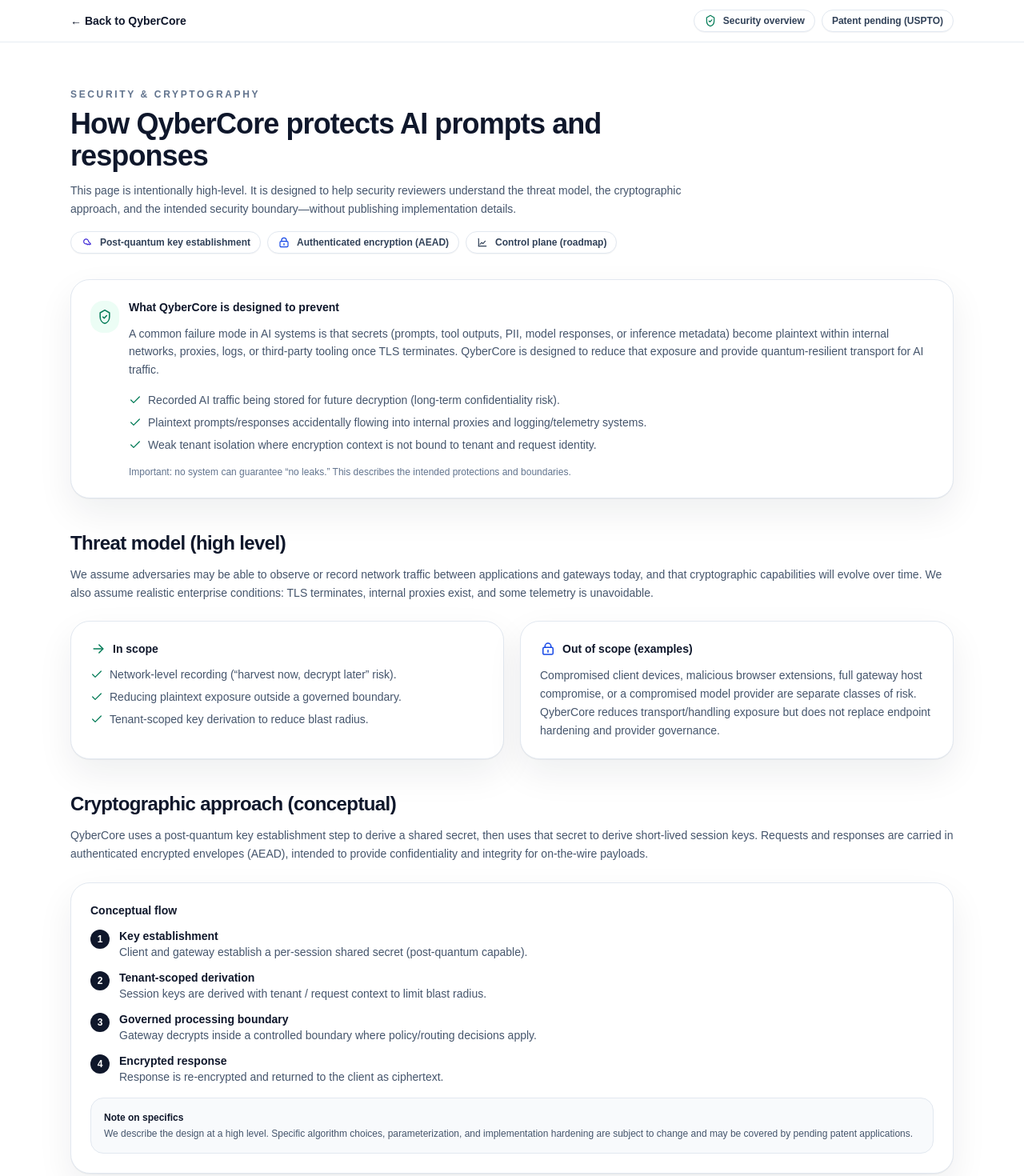
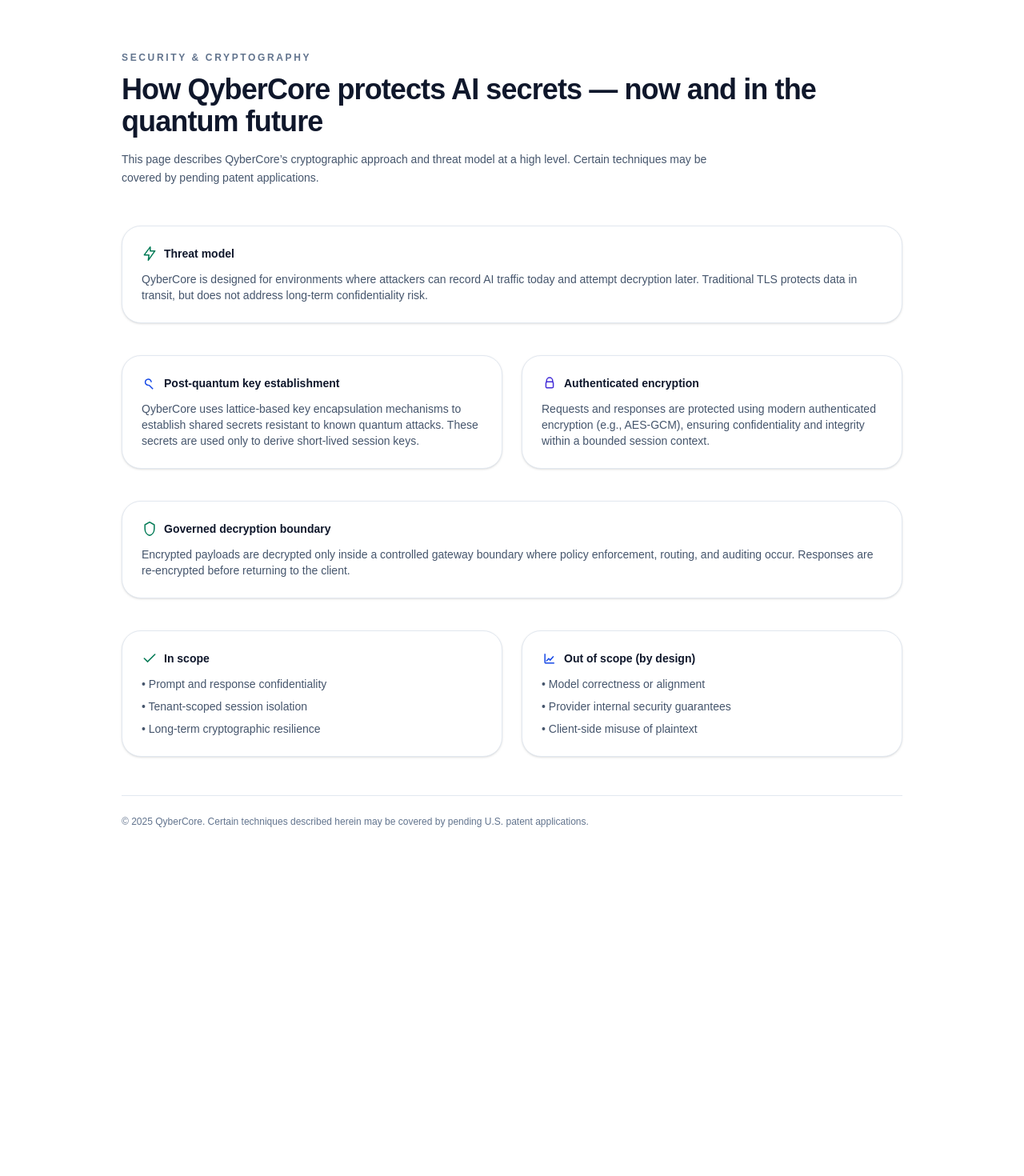
Before and after one commit to karthik1289/qybercore-site, a Next.js app: page /security-cryptography in a window 1280 px wide. Shown: the top 1470 px of the page at 80% size. After the commit the page ends 1099 px from the top, so only its background shows below. Built offline with nearby package versions, Linux system fonts and the light colour scheme.

Commit message:
Updated site

```diff
--- a/app/security-cryptography/page.tsx
+++ b/app/security-cryptography/page.tsx
@@ -1,372 +1,252 @@
+"use client";
+
 import React from "react";
+
+/* ---------- utilities ---------- */
 
 function cn(...classes: Array<string | false | null | undefined>) {
   return classes.filter(Boolean).join(" ");
 }
 
-function Card({ className, children }: { className?: string; children: React.ReactNode }) {
-  return (
-    <div
-      className={cn(
-        "rounded-3xl border border-slate-200 bg-white",
-        "shadow-[0_1px_0_rgba(15,23,42,0.05),0_18px_45px_rgba(15,23,42,0.07)]",
-        className
-      )}
-    >
-      {children}
-    </div>
-  );
-}
-
-function Pill({ children }: { children: React.ReactNode }) {
-  return (
-    <span className="inline-flex items-center gap-2 rounded-full border border-slate-200 bg-white px-3 py-1 text-[12px] font-semibold text-slate-700 shadow-[0_1px_0_rgba(15,23,42,0.04)]">
-      {children}
-    </span>
-  );
-}
+/* ---------- icon system (MATCHES app/page.tsx) ---------- */
 
 function Icon({
   name,
   className,
 }: {
-  name: "shield" | "lock" | "key" | "graph" | "arrow" | "check";
+  name:
+    | "shield"
+    | "lock"
+    | "graph"
+    | "key"
+    | "check"
+    | "arrow"
+    | "bolt";
   className?: string;
 }) {
   const common = cn("inline-block", className);
+
   switch (name) {
     case "shield":
       return (
-        <svg className={common} viewBox="0 0 24 24" fill="none" aria-hidden="true">
+        <svg className={common} viewBox="0 0 24 24" fill="none">
           <path
             d="M12 2l7 4v6c0 5-3 9-7 10-4-1-7-5-7-10V6l7-4z"
             stroke="currentColor"
             strokeWidth="1.8"
             strokeLinejoin="round"
           />
-          <path
-            d="M9.2 12.2l1.9 1.9 3.7-3.9"
-            stroke="currentColor"
-            strokeWidth="1.8"
-            strokeLinecap="round"
-            strokeLinejoin="round"
-          />
         </svg>
       );
     case "lock":
       return (
-        <svg className={common} viewBox="0 0 24 24" fill="none" aria-hidden="true">
+        <svg className={common} viewBox="0 0 24 24" fill="none">
           <path
             d="M7.5 10V8.2A4.5 4.5 0 0 1 12 3.7a4.5 4.5 0 0 1 4.5 4.5V10"
             stroke="currentColor"
             strokeWidth="1.8"
             strokeLinecap="round"
           />
-          <path
-            d="M6.5 10h11a2 2 0 0 1 2 2v6.5a2 2 0 0 1-2 2h-11a2 2 0 0 1-2-2V12a2 2 0 0 1 2-2z"
+          <rect
+            x="6.5"
+            y="10"
+            width="11"
+            height="9"
+            rx="2"
             stroke="currentColor"
             strokeWidth="1.8"
-            strokeLinejoin="round"
-          />
-          <path d="M12 14.2v3" stroke="currentColor" strokeWidth="1.8" strokeLinecap="round" />
-        </svg>
-      );
-    case "key":
-      return (
-        <svg className={common} viewBox="0 0 24 24" fill="none" aria-hidden="true">
-          <path
-            d="M14.5 10.5a4.5 4.5 0 1 0-3.8 4.4"
-            stroke="currentColor"
-            strokeWidth="1.8"
-            strokeLinecap="round"
-          />
-          <path
-            d="M11 14.7l1.7 1.7 1.5-1.5 1.4 1.4 1.5-1.5 1 1V14l-3-3"
-            stroke="currentColor"
-            strokeWidth="1.8"
-            strokeLinecap="round"
-            strokeLinejoin="round"
           />
         </svg>
       );
     case "graph":
       return (
-        <svg className={common} viewBox="0 0 24 24" fill="none" aria-hidden="true">
-          <path d="M5 19V5" stroke="currentColor" strokeWidth="1.8" strokeLinecap="round" />
-          <path d="M5 19h14" stroke="currentColor" strokeWidth="1.8" strokeLinecap="round" />
+        <svg className={common} viewBox="0 0 24 24" fill="none">
+          <path d="M5 19V5" stroke="currentColor" strokeWidth="1.8" />
+          <path d="M5 19h14" stroke="currentColor" strokeWidth="1.8" />
           <path
             d="M7.5 15.5l3.2-3.2 2.2 2.2 4.4-5"
             stroke="currentColor"
             strokeWidth="1.8"
             strokeLinecap="round"
+          />
+        </svg>
+      );
+    case "key":
+      return (
+        <svg className={common} viewBox="0 0 24 24" fill="none">
+          <path
+            d="M14.5 10.5a4.5 4.5 0 1 0-3.8 4.4"
+            stroke="currentColor"
+            strokeWidth="1.8"
+          />
+          <path
+            d="M11 14.7l6 6"
+            stroke="currentColor"
+            strokeWidth="1.8"
+          />
+        </svg>
+      );
+    case "bolt":
+      return (
+        <svg className={common} viewBox="0 0 24 24" fill="none">
+          <path
+            d="M13 2L4 14h7l-1 8 10-14h-7V2z"
+            stroke="currentColor"
+            strokeWidth="1.8"
             strokeLinejoin="round"
           />
         </svg>
       );
     case "check":
       return (
-        <svg className={common} viewBox="0 0 24 24" fill="none" aria-hidden="true">
+        <svg className={common} viewBox="0 0 24 24" fill="none">
           <path
             d="M20 6L9 17l-5-5"
             stroke="currentColor"
             strokeWidth="1.9"
             strokeLinecap="round"
-            strokeLinejoin="round"
           />
         </svg>
       );
     case "arrow":
     default:
       return (
-        <svg className={common} viewBox="0 0 24 24" fill="none" aria-hidden="true">
-          <path d="M5 12h12" stroke="currentColor" strokeWidth="1.8" strokeLinecap="round" />
+        <svg className={common} viewBox="0 0 24 24" fill="none">
+          <path
+            d="M5 12h12"
+            stroke="currentColor"
+            strokeWidth="1.8"
+          />
           <path
             d="M13 6l6 6-6 6"
             stroke="currentColor"
             strokeWidth="1.8"
-            strokeLinecap="round"
-            strokeLinejoin="round"
           />
         </svg>
       );
   }
 }
 
-function H2({ children }: { children: React.ReactNode }) {
-  return <h2 className="mt-10 text-xl font-semibold tracking-tight text-slate-900 md:text-2xl">{children}</h2>;
-}
+/* ---------- layout helpers ---------- */
 
-function P({ children }: { children: React.ReactNode }) {
-  return <p className="mt-3 text-sm leading-relaxed text-slate-600">{children}</p>;
-}
-
-function Li({ children }: { children: React.ReactNode }) {
+function Card({ children }: { children: React.ReactNode }) {
   return (
-    <li className="flex items-start gap-2 text-sm text-slate-600">
-      <Icon name="check" className="mt-0.5 h-4 w-4 text-emerald-700" />
-      <span>{children}</span>
-    </li>
+    <div className="rounded-3xl border border-slate-200 bg-white p-6 shadow-sm">
+      {children}
+    </div>
   );
 }
 
+/* ---------- page ---------- */
+
 export default function SecurityCryptographyPage() {
   return (
-    <main className="min-h-screen bg-white text-slate-900">
-      {/* Background */}
-      <div className="pointer-events-none fixed inset-0 -z-10">
-        <div className="absolute inset-0 bg-[radial-gradient(1100px_540px_at_50%_-10%,rgba(16,185,129,0.10),transparent_55%),radial-gradient(900px_520px_at_20%_12%,rgba(59,130,246,0.10),transparent_55%),radial-gradient(900px_520px_at_85%_10%,rgba(99,102,241,0.08),transparent_55%)]" />
-        <div className="absolute inset-0 bg-[linear-gradient(to_bottom,rgba(255,255,255,0.35),rgba(255,255,255,1))]" />
+    <main className="mx-auto max-w-5xl px-4 py-16 md:px-6">
+      {/* header */}
+      <header className="mb-12">
+        <div className="text-xs font-semibold uppercase tracking-[0.22em] text-slate-500">
+          Security & Cryptography
         </div>
-
-      {/* Top bar */}
-      <header className="sticky top-0 z-30 border-b border-slate-200/80 bg-white/80 backdrop-blur">
-        <div className="mx-auto flex max-w-6xl items-center justify-between px-4 py-3 md:px-6">
-          <a href="/" className="text-sm font-semibold text-slate-900 hover:text-slate-700">
-            ← Back to QyberCore
-          </a>
-          <div className="flex items-center gap-2">
-            <Pill>
-              <Icon name="shield" className="h-4 w-4 text-emerald-700" />
-              Security overview
-            </Pill>
-            <Pill>Patent pending (USPTO)</Pill>
-          </div>
-        </div>
+        <h1 className="mt-3 text-3xl font-semibold tracking-tight text-slate-900 md:text-4xl">
+          How QyberCore protects AI secrets — now and in the quantum future
+        </h1>
+        <p className="mt-4 max-w-3xl text-sm leading-relaxed text-slate-600">
+          This page describes QyberCore’s cryptographic approach and threat
+          model at a high level. Certain techniques may be covered by
+          pending patent applications.
+        </p>
       </header>
 
-      <div className="mx-auto max-w-6xl px-4 pb-24 pt-10 md:px-6 md:pt-14">
-        <div className="max-w-3xl">
-          <div className="text-[12px] font-semibold uppercase tracking-[0.22em] text-slate-500">Security & Cryptography</div>
-          <h1 className="mt-2 text-3xl font-semibold tracking-tight text-slate-900 md:text-4xl">
-            How QyberCore protects AI prompts and responses
-          </h1>
-          <P>
-            This page is intentionally high-level. It is designed to help security reviewers understand the threat model,
-            the cryptographic approach, and the intended security boundary—without publishing implementation details.
-          </P>
-          <div className="mt-4 flex flex-wrap gap-2">
-            <Pill>
-              <Icon name="key" className="h-4 w-4 text-indigo-700" />
+      {/* threat model */}
+      <section className="mb-10">
+        <Card>
+          <div className="flex items-center gap-2 text-sm font-semibold text-slate-900">
+            <Icon name="bolt" className="h-5 w-5 text-emerald-700" />
+            Threat model
+          </div>
+          <p className="mt-3 text-sm text-slate-600">
+            QyberCore is designed for environments where attackers can
+            record AI traffic today and attempt decryption later.
+            Traditional TLS protects data in transit, but does not
+            address long-term confidentiality risk.
+          </p>
+        </Card>
+      </section>
+
+      {/* crypto building blocks */}
+      <section className="mb-10 grid gap-6 md:grid-cols-2">
+        <Card>
+          <div className="flex items-center gap-2 text-sm font-semibold text-slate-900">
+            <Icon name="key" className="h-5 w-5 text-blue-700" />
             Post-quantum key establishment
-            </Pill>
-            <Pill>
-              <Icon name="lock" className="h-4 w-4 text-blue-700" />
-              Authenticated encryption (AEAD)
-            </Pill>
-            <Pill>
-              <Icon name="graph" className="h-4 w-4 text-slate-700" />
-              Control plane (roadmap)
-            </Pill>
           </div>
-        </div>
-
-        <Card className="mt-8 p-6">
-          <div className="flex items-start gap-3">
-            <div className="mt-0.5 rounded-2xl bg-emerald-50 p-2 text-emerald-700">
-              <Icon name="shield" className="h-5 w-5" />
-            </div>
-            <div className="flex-1">
-              <div className="text-sm font-semibold text-slate-900">What QyberCore is designed to prevent</div>
-              <P>
-                A common failure mode in AI systems is that secrets (prompts, tool outputs, PII, model responses, or inference
-                metadata) become plaintext within internal networks, proxies, logs, or third-party tooling once TLS terminates.
-                QyberCore is designed to reduce that exposure and provide quantum-resilient transport for AI traffic.
-              </P>
-              <ul className="mt-4 space-y-2">
-                <Li>Recorded AI traffic being stored for future decryption (long-term confidentiality risk).</Li>
-                <Li>Plaintext prompts/responses accidentally flowing into internal proxies and logging/telemetry systems.</Li>
-                <Li>Weak tenant isolation where encryption context is not bound to tenant and request identity.</Li>
-              </ul>
-              <p className="mt-4 text-xs text-slate-500">
-                Important: no system can guarantee “no leaks.” This describes the intended protections and boundaries.
+          <p className="mt-3 text-sm text-slate-600">
+            QyberCore uses lattice-based key encapsulation mechanisms to
+            establish shared secrets resistant to known quantum attacks.
+            These secrets are used only to derive short-lived session keys.
           </p>
-            </div>
-          </div>
         </Card>
 
-        <H2>Threat model (high level)</H2>
-        <P>
-          We assume adversaries may be able to observe or record network traffic between applications and gateways today,
-          and that cryptographic capabilities will evolve over time. We also assume realistic enterprise conditions: TLS
-          terminates, internal proxies exist, and some telemetry is unavoidable.
-        </P>
+        <Card>
+          <div className="flex items-center gap-2 text-sm font-semibold text-slate-900">
+            <Icon name="lock" className="h-5 w-5 text-indigo-700" />
+            Authenticated encryption
+          </div>
+          <p className="mt-3 text-sm text-slate-600">
+            Requests and responses are protected using modern authenticated
+            encryption (e.g., AES-GCM), ensuring confidentiality and integrity
+            within a bounded session context.
+          </p>
+        </Card>
+      </section>
 
-        <div className="mt-6 grid gap-5 md:grid-cols-2">
-          <Card className="p-6">
+      {/* boundary */}
+      <section className="mb-10">
+        <Card>
           <div className="flex items-center gap-2 text-sm font-semibold text-slate-900">
-              <Icon name="bolt" className="h-5 w-5 text-emerald-700" />
+            <Icon name="shield" className="h-5 w-5 text-emerald-700" />
+            Governed decryption boundary
+          </div>
+          <p className="mt-3 text-sm text-slate-600">
+            Encrypted payloads are decrypted only inside a controlled gateway
+            boundary where policy enforcement, routing, and auditing occur.
+            Responses are re-encrypted before returning to the client.
+          </p>
+        </Card>
+      </section>
+
+      {/* scope */}
+      <section className="mb-10 grid gap-6 md:grid-cols-2">
+        <Card>
+          <div className="flex items-center gap-2 text-sm font-semibold text-slate-900">
+            <Icon name="check" className="h-5 w-5 text-emerald-700" />
             In scope
           </div>
-            <ul className="mt-3 space-y-2">
-              <Li>Network-level recording (“harvest now, decrypt later” risk).</Li>
-              <Li>Reducing plaintext exposure outside a governed boundary.</Li>
-              <Li>Tenant-scoped key derivation to reduce blast radius.</Li>
+          <ul className="mt-3 space-y-2 text-sm text-slate-600">
+            <li>• Prompt and response confidentiality</li>
+            <li>• Tenant-scoped session isolation</li>
+            <li>• Long-term cryptographic resilience</li>
           </ul>
         </Card>
 
-          <Card className="p-6">
+        <Card>
           <div className="flex items-center gap-2 text-sm font-semibold text-slate-900">
-              <Icon name="lock" className="h-5 w-5 text-blue-700" />
-              Out of scope (examples)
+            <Icon name="graph" className="h-5 w-5 text-blue-700" />
+            Out of scope (by design)
           </div>
-            <P>
-              Compromised client devices, malicious browser extensions, full gateway host compromise, or a compromised model
-              provider are separate classes of risk. QyberCore reduces transport/handling exposure but does not replace endpoint
-              hardening and provider governance.
-            </P>
-          </Card>
-        </div>
-
-        <H2>Cryptographic approach (conceptual)</H2>
-        <P>
-          QyberCore uses a post-quantum key establishment step to derive a shared secret, then uses that secret to derive
-          short-lived session keys. Requests and responses are carried in authenticated encrypted envelopes (AEAD), intended
-          to provide confidentiality and integrity for on-the-wire payloads.
-        </P>
-
-        <Card className="mt-6 p-6">
-          <div className="text-sm font-semibold text-slate-900">Conceptual flow</div>
-          <ol className="mt-3 space-y-3 text-sm text-slate-600">
-            <li className="flex gap-3">
-              <div className="mt-0.5 flex h-6 w-6 items-center justify-center rounded-full bg-slate-900 text-xs font-semibold text-white">
-                1
-              </div>
-              <div>
-                <div className="font-semibold text-slate-900">Key establishment</div>
-                <div>Client and gateway establish a per-session shared secret (post-quantum capable).</div>
-              </div>
-            </li>
-            <li className="flex gap-3">
-              <div className="mt-0.5 flex h-6 w-6 items-center justify-center rounded-full bg-slate-900 text-xs font-semibold text-white">
-                2
-              </div>
-              <div>
-                <div className="font-semibold text-slate-900">Tenant-scoped derivation</div>
-                <div>Session keys are derived with tenant / request context to limit blast radius.</div>
-              </div>
-            </li>
-            <li className="flex gap-3">
-              <div className="mt-0.5 flex h-6 w-6 items-center justify-center rounded-full bg-slate-900 text-xs font-semibold text-white">
-                3
-              </div>
-              <div>
-                <div className="font-semibold text-slate-900">Governed processing boundary</div>
-                <div>Gateway decrypts inside a controlled boundary where policy/routing decisions apply.</div>
-              </div>
-            </li>
-            <li className="flex gap-3">
-              <div className="mt-0.5 flex h-6 w-6 items-center justify-center rounded-full bg-slate-900 text-xs font-semibold text-white">
-                4
-              </div>
-              <div>
-                <div className="font-semibold text-slate-900">Encrypted response</div>
-                <div>Response is re-encrypted and returned to the client as ciphertext.</div>
-              </div>
-            </li>
-          </ol>
-
-          <div className="mt-4 rounded-2xl border border-slate-200 bg-slate-50 p-4 text-xs text-slate-600">
-            <div className="font-semibold text-slate-900">Note on specifics</div>
-            <div className="mt-1">
-              We describe the design at a high level. Specific algorithm choices, parameterization, and implementation
-              hardening are subject to change and may be covered by pending patent applications.
-            </div>
-          </div>
-        </Card>
-
-        <H2>Control plane (roadmap)</H2>
-        <P>
-          QyberCore’s long-term value is a control plane that governs AI traffic across tenants and providers: policy packs,
-          routing rules, audit logs, and usage visibility. These features are planned and will evolve with customer feedback.
-        </P>
-
-        <div className="mt-6 grid gap-5 md:grid-cols-2">
-          <Card className="p-6">
-            <div className="text-sm font-semibold text-slate-900">Planned capabilities</div>
-            <ul className="mt-3 space-y-2">
-              <Li>Tenant onboarding + key lifecycle (rotation, revocation).</Li>
-              <Li>Policy enforcement (quotas, approvals, routing constraints).</Li>
-              <Li>Audit logging + telemetry exports (SIEM/warehouse integrations).</Li>
+          <ul className="mt-3 space-y-2 text-sm text-slate-600">
+            <li>• Model correctness or alignment</li>
+            <li>• Provider internal security guarantees</li>
+            <li>• Client-side misuse of plaintext</li>
           </ul>
         </Card>
+      </section>
 
-          <Card className="p-6">
-            <div className="text-sm font-semibold text-slate-900">How reviewers engage</div>
-            <P>
-              If you’re evaluating QyberCore, we can share additional details under NDA and walk through a reference
-              integration, expected deployment models, and operational controls.
-            </P>
-            <div className="mt-4">
-             <a
-  href="/#early-access"
-  className="inline-flex items-center gap-2 rounded-full bg-slate-900 px-5 py-2.5 text-sm font-semibold text-white shadow-sm hover:bg-slate-800"
->
-  Request a security review <Icon name="arrow" className="h-4 w-4" />
-</a>
-<p className="mt-2 text-xs text-slate-500">
-  Prefer email?{" "}
-  <a className="underline underline-offset-4" href="mailto:contact@qybercore.com">
-    contact@qybercore.com
-  </a>
-</p>
-            </div>
-          </Card>
-        </div>
-
-        <footer className="mt-16 border-t border-slate-200 pt-8 text-sm text-slate-500">
-          <div className="flex flex-col gap-2 md:flex-row md:items-center md:justify-between">
-            <div>© {new Date().getFullYear()} QyberCore. Patent pending (USPTO).</div>
-            <div className="flex flex-wrap gap-4">
-              <a className="hover:text-slate-700" href="/">
-                Home
-              </a>
-              <a className="hover:text-slate-700" href="mailto:contact@qybercore.com">
-                contact@qybercore.com
-              </a>
-            </div>
-          </div>
+      {/* legal */}
+      <footer className="mt-12 border-t border-slate-200 pt-6 text-xs text-slate-500">
+        © {new Date().getFullYear()} QyberCore. Certain techniques described
+        herein may be covered by pending U.S. patent applications.
       </footer>
-      </div>
     </main>
   );
 }
```
Lines whose indentation alone changed are shown as unchanged.
